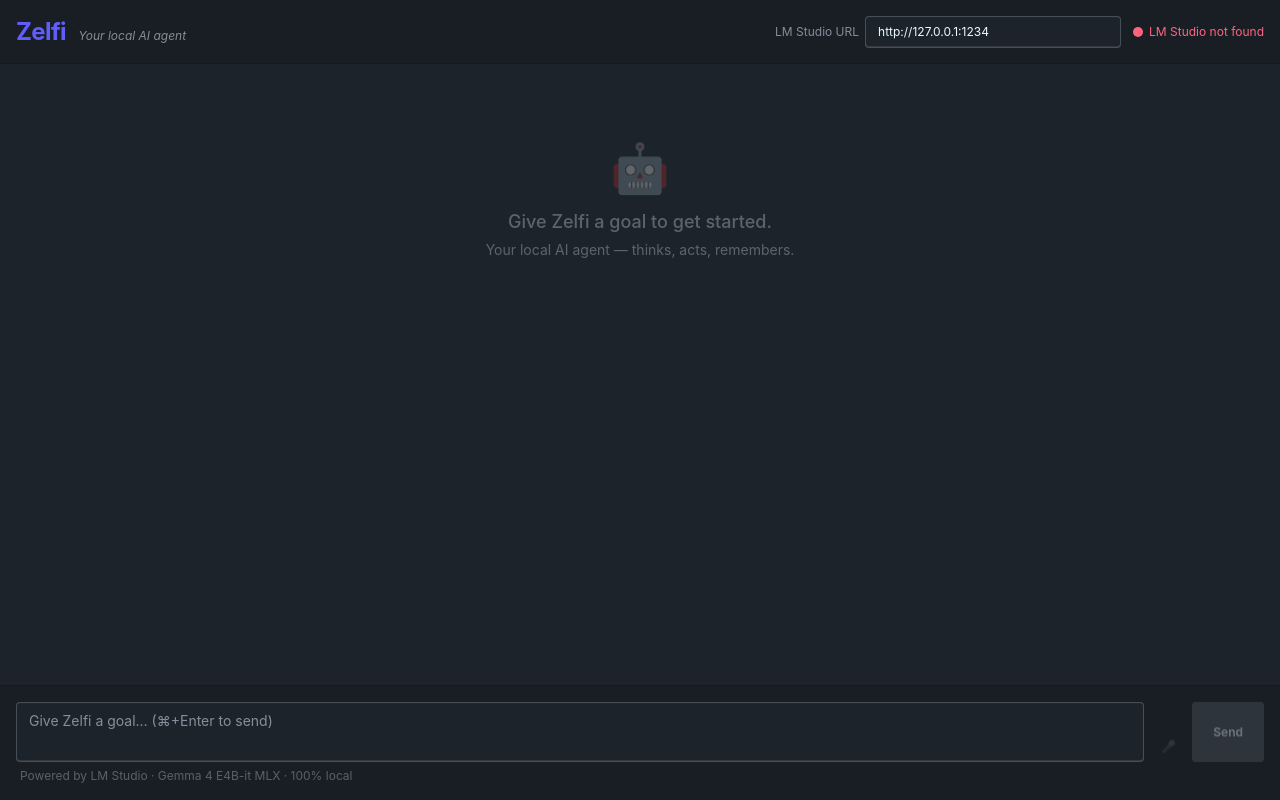
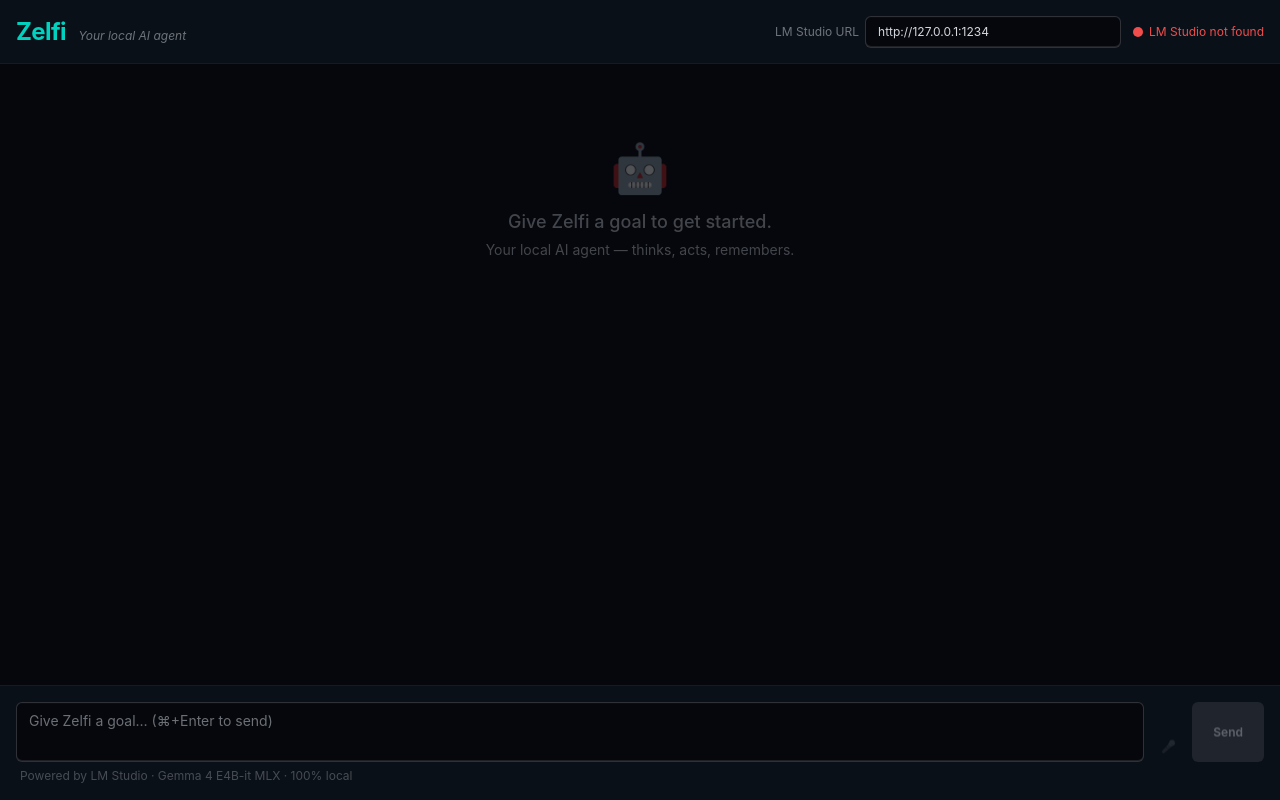
Before and after one commit to rvh-zelf/Zelfi, a SvelteKit app: page / in a window 1280 px wide. Built offline with nearby package versions, Linux system fonts and the light colour scheme.

Commit message:
feat: add zelfi custom DaisyUI theme with electric teal accent

```diff
--- a/src/app.css
+++ b/src/app.css
@@ -1,4 +1,63 @@
 @import "tailwindcss";
 @plugin "daisyui" {
-  themes: dark --default;
+  themes: zelfi --default;
 }
+
+/* ============================================================
+   Zelfi Custom DaisyUI Theme — Electric Teal on Near-Black
+   ============================================================ */
+@plugin "daisyui/theme" {
+  name: "zelfi";
+  default: true;
+  color-scheme: dark;
+
+  /* Base — very dark blue-grey palette */
+  --color-base-100: oklch(13% 0.015 260);
+  --color-base-200: oklch(17% 0.02 260);
+  --color-base-300: oklch(22% 0.025 260);
+  --color-base-content: oklch(88% 0.01 260);
+
+  /* Primary — Electric Teal */
+  --color-primary: oklch(76% 0.17 185);
+  --color-primary-content: oklch(15% 0.05 185);
+
+  /* Accent — Bright Teal Highlight */
+  --color-accent: oklch(80% 0.19 185);
+  --color-accent-content: oklch(15% 0.05 185);
+
+  /* Secondary — Blue-Teal */
+  --color-secondary: oklch(65% 0.12 200);
+  --color-secondary-content: oklch(13% 0.024 200);
+
+  /* Neutral */
+  --color-neutral: oklch(20% 0.015 260);
+  --color-neutral-content: oklch(85% 0.01 260);
+
+  /* Semantic — Info (blue) */
+  --color-info: oklch(70% 0.13 220);
+  --color-info-content: oklch(14% 0.026 220);
+
+  /* Semantic — Success / green (RESULT steps) */
+  --color-success: oklch(70% 0.15 150);
+  --color-success-content: oklch(14% 0.03 150);
+
+  /* Semantic — Warning / amber (TOOL steps) */
+  --color-warning: oklch(75% 0.16 80);
+  --color-warning-content: oklch(15% 0.032 80);
+
+  /* Semantic — Error / red (NEEDS INPUT badges) */
+  --color-error: oklch(65% 0.20 25);
+  --color-error-content: oklch(13% 0.04 25);
+
+  /* Border radius — subtle rounding */
+  --radius-field: 0.375rem;
+  --radius-box: 0.5rem;
+  --radius-selector: 0.5rem;
+
+  /* Sizing */
+  --size-selector: 0.25rem;
+  --size-field: 0.25rem;
+  --border: 1px;
+  --depth: 1;
+  --noise: 0;
+}
```
